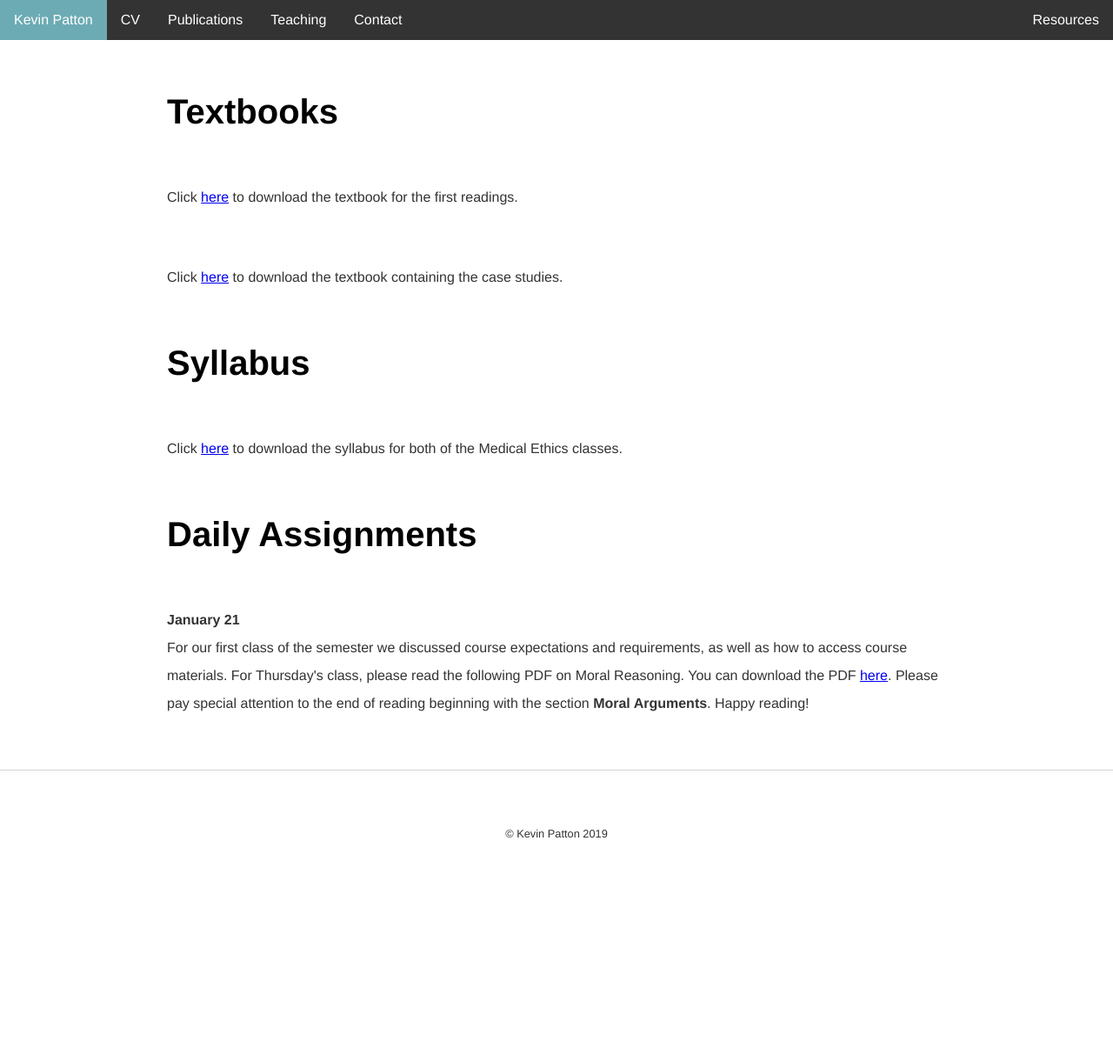
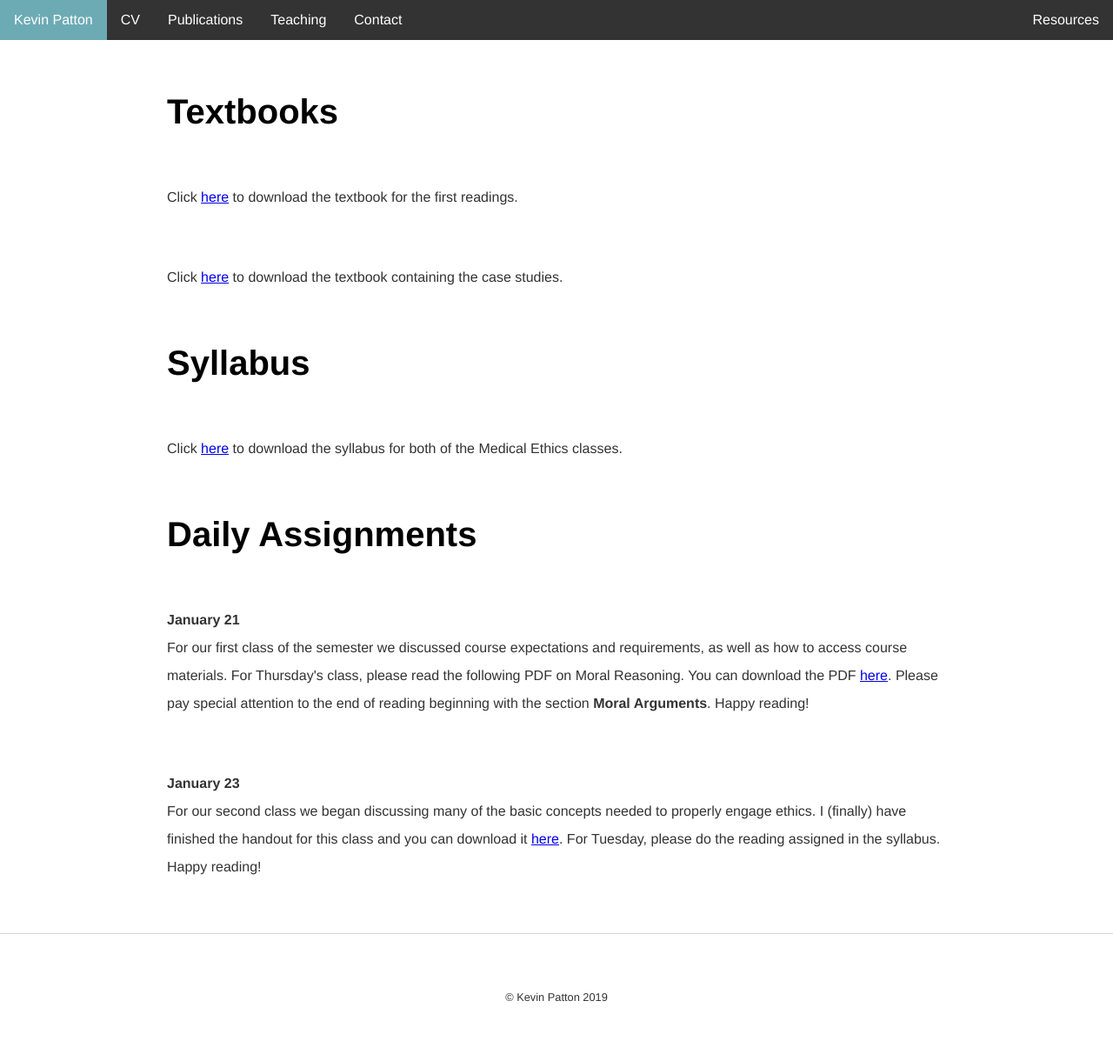
Before and after one commit to kevinjpatton/kevinjpatton.github.io, a Jekyll site: the page built from teaching/phil_365/index.html, in a window 1280 px wide. Shown: the whole page at 87% size. Built offline with Jekyll 4.4.1, drawn with Linux system fonts in a browser that asks for light colours; Markdown is read by kramdown in place of the engine named in the settings; before the commit the page ends 1032 px from its top, so only the background shows below that.

Commit message:
Update index.html

```diff
--- a/teaching/phil_365/index.html
+++ b/teaching/phil_365/index.html
@@ -10,3 +10,5 @@ title: Teaching - Phil 365
 <h1>Daily Assignments</h1>
 <p><b>January 21</b><br>
 For our first class of the semester we discussed course expectations and requirements, as well as how to access course materials.  For Thursday's class, please read the following PDF on Moral Reasoning.  You can download the PDF <a href="/teaching/phil_365/MoralReasoning.pdf" target="_blank">here</a>.  Please pay special attention to the end of reading beginning with the section <b>Moral Arguments</b>.  Happy reading!</p>
+<p><b>January 23</b><br>
+For our second class we began discussing many of the basic concepts needed to properly engage ethics.  I (finally) have finished the handout for this class and you can download it <a href="/teaching/phil_365/Handout - Basic Concepts.pdf" target="_blank">here</a>.  For Tuesday, please do the reading assigned in the syllabus.  Happy reading!</p>
```
